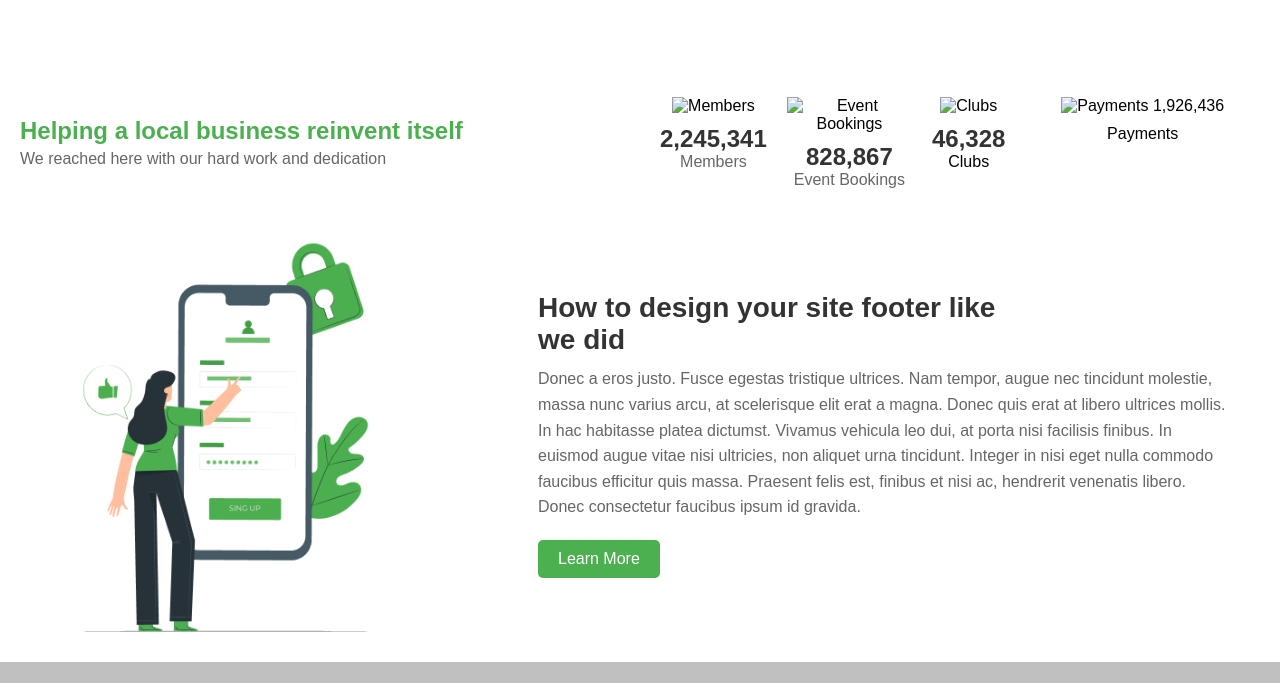
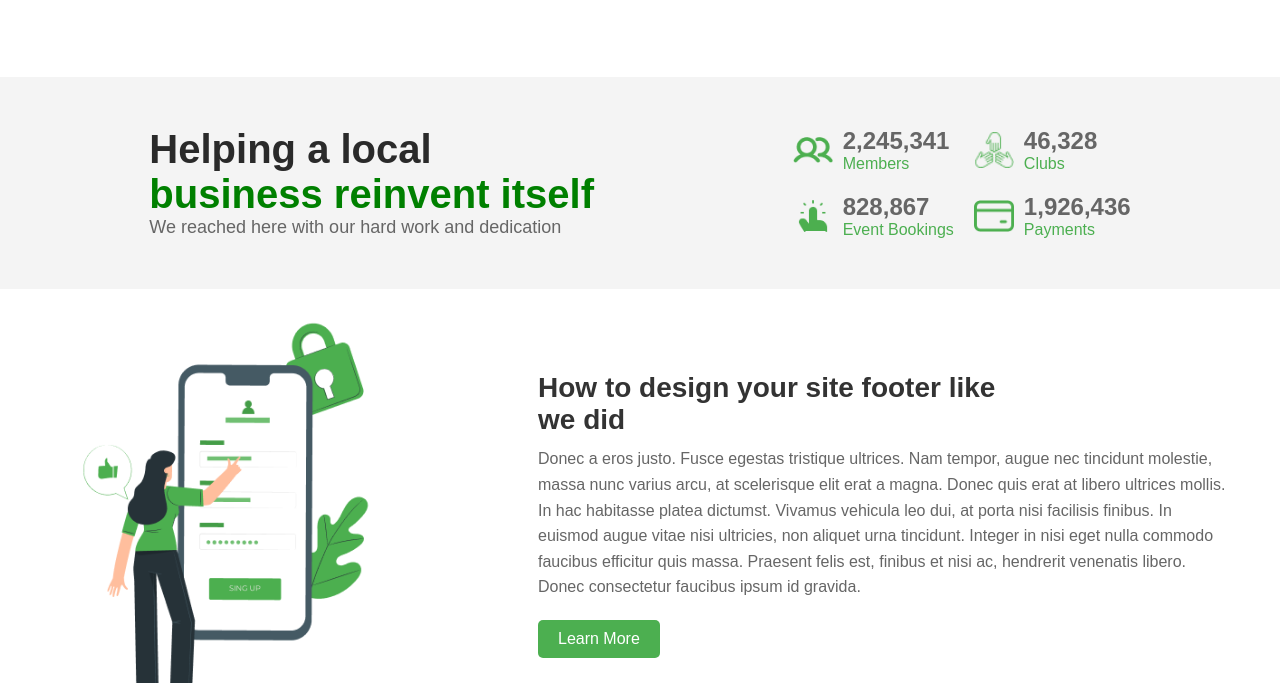
Before and after one commit to eniitanadeleke/figma-design, a plain HTML site: page index.html in a window 1280 px wide. Shown: the part 1519-2202 px from the top of the page. Drawn offline with Linux system fonts and the light colour scheme.

Commit message:
my third commit

```diff
--- a/index.html
+++ b/index.html
@@ -75,33 +75,44 @@
         </div>
     </section>
 
-    <section class="overview-section">
-        <div class="text-block">
-            <!-- Text content here -->
-            <h2>Helping a local business reinvent itself</h2>
+    <section class="business-stats">
+        <div class="text-section">
+            <h1>Helping a local</h1>
+            <h2>business reinvent itself</h2>
             <p>We reached here with our hard work and dedication</p>
         </div>
-        <div class="stats-container">
-            <!-- Statistics here -->
+        <div class="stats-section">
             <div class="stat">
-                <img src="members-icon.png" alt="Members">
-                <span class="number">2,245,341</span>
-                <span class="label">Members</span>
+                <img src="Vector.png" alt="Members">
+                <div class="stat-info">
+                    <span class="number">2,245,341</span>
+                    <br>
+                    <span class="label">Members</span>
+                </div>
             </div>
             <div class="stat">
-                <img src="events-icon.png" alt="Event Bookings">
-                <span class="number">828,867</span>
-                <span class="label">Event Bookings</span>
+                <img src="Group 2.png" alt="Clubs">
+                <div class="stat-info">
+                    <span class="number">46,328</span>
+                    <br>
+                    <span class="label">Clubs</span>
+                </div>
             </div>
             <div class="stat">
-                <img src="clubs-icon.png" alt="Clubs">
-                <span class="number">46,328</span>
-                <span the="label">Clubs</span>
+                <img src="Icon.png" alt="Event Bookings">
+                <div class="stat-info">
+                    <span class="number">828,867</span>
+                    <br>
+                    <span class="label">Event Bookings</span>
+                </div>
             </div>
             <div class="stat">
-                <img src="payments-icon.png" alt="Payments">
-                <span the="number">1,926,436</span>
-                <span the="label">Payments</span>
+                <img src="vector2.png" alt="Payments">
+                <div class="stat-info">
+                    <span class="number">1,926,436</span>
+                    <br>
+                    <span class="label">Payments</span>
+                </div>
             </div>
         </div>
     </section>
--- a/style.css
+++ b/style.css
@@ -177,59 +177,61 @@
     margin-top: 10px;
 }
 
-.overview-section {
+.business-stats {
     display: flex;
+    justify-content: space-around;
     align-items: center;
-    justify-content: space-between;
-    padding: 20px;
+    padding: 50px;
+    background-color: #f4f4f4;
     font-family: Arial, sans-serif;
 }
 
-.text-block {
-    text-align: left;
-    flex: 1;
+.text-section h1 {
+    font-size: 40px;
+    font-weight: 40px;
+    color: #2A2A2A;
+    margin-bottom: 0;
+    /* font-weight: normal; */
 }
 
-.text-block h2 {
-    color: #4CAF50;
-    font-size: 24px;
-    margin-bottom: 5px;
+.text-section h2 {
+    color: green;
+    font-size: 40px;
 }
 
-.text-block p {
+.text-section p {
+    font-size: 18px;
     color: #666;
-    font-size: 16px;
+    margin: 0;
 }
 
-.stats-container {
-    display: flex;
-    flex: 1;
-    justify-content: flex-end;
+.stats-section {
+    display: grid;
+    grid-template-columns: repeat(2, auto);
+    grid-gap: 20px;
+    align-items: center;
 }
 
 .stat {
-    text-align: center;
-    margin-left: 20px;
-}
-
-.stat img {
-    height: 40px;
-    margin-bottom: 10px;
+    display: flex;
+    align-items: center;
+    gap: 10px;
 }
 
 .number {
-    display: block;
     font-size: 24px;
+    color: #666;
     font-weight: bold;
-    color: #333;
 }
 
 .label {
     font-size: 16px;
-    color: #666;
+    color: #4CAF50;
 }
 
-
+.stat img {
+    width: 40px;
+}
 
 
 
```
Also changed, not shown: Group 2.png (added), Icon.png (added), Vector.png (added), vector2.png (added).
